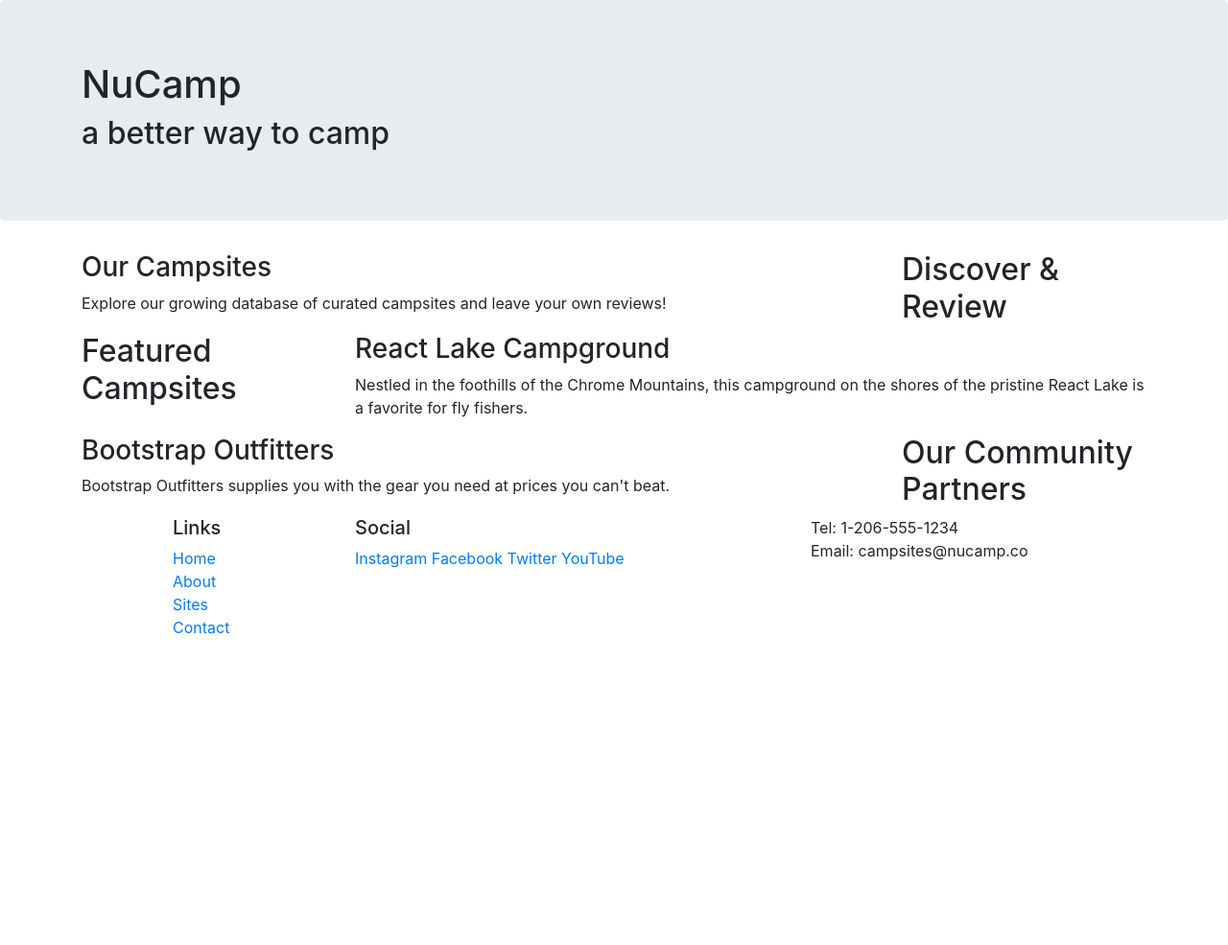
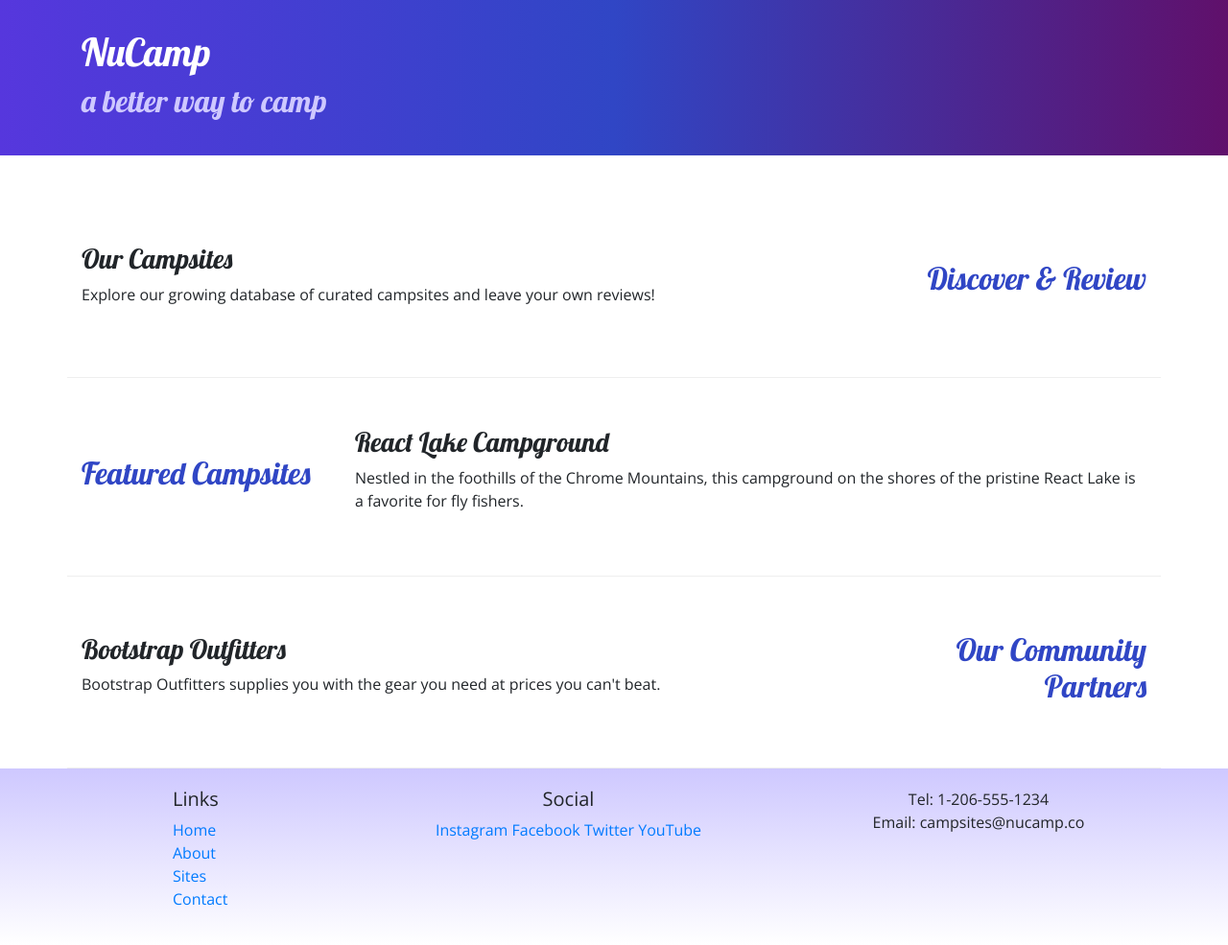
Before and after one commit to pjacob123/nucampsite, a website: page index.html in a window 1280 px wide. Shown: the whole page at 96% size. Before the commit the page ends 800 px from the top, so only its background shows below. Drawn offline with nearby package versions, Linux system fonts and the light colour scheme.

Commit message:
Adding Custom Styles

```diff
--- /dev/null
+++ b/css/styles.css
@@ -0,0 +1,32 @@
+body {
+    font-family: "Open Sans", sans-serif;
+}
+
+h1, h2, h3 {
+    font-family: "Lobster", cursive;
+}
+
+h2 {
+    color: #3046C5;
+}
+
+header h2 {
+    color: #CEC8FF;
+}
+
+footer {
+    background-image: linear-gradient(#CEC8FF, white);
+    padding: 20px 0;
+}
+
+.jumbotron {
+    padding: 30px;
+    background-image: linear-gradient(to right, #5637DD, #3046C5, #60106B);
+    color: white;
+}
+
+.row-content {
+    padding: 50px 0;
+    border-bottom: 1px ridge;
+    min-height: 200px;
+}
--- a/index.html
+++ b/index.html
@@ -9,12 +9,15 @@
     <!-- Bootstrap CSS -->
     <link rel="stylesheet" href="node_modules/bootstrap/dist/css/bootstrap.min.css" />
 
+    <!-- Additional CSS must be placed after Bootstrap CSS -->
+    <link rel="stylesheet" href="https://fonts.googleapis.com/css?family=Lobster|Open+Sans" />
+    <link rel="stylesheet" href="css/styles.css" />
     <title>NuCamp: A Better Way To Camp</title>
 </head>
 
 <body>
 
-    <header class="jumbotron">
+    <header class="jumbotron jumbotron-fluid">
         <div class="container">
             <div class="row">
                 <div class="col">
@@ -26,9 +29,9 @@
     </header>
 
     <div class="container">
-        <div class="row">
+        <div class="row row-content align-items-center">
             <div class="col-sm-4 order-sm-last col-md-3">
-                <h2>Discover & Review</h2>
+                <h2 class="text-sm-right">Discover & Review</h2>
             </div>
             <div class="col">
                 <h3>Our Campsites</h3>
@@ -36,7 +39,7 @@
             </div>
         </div>
 
-        <div class="row">
+        <div class="row row-content align-items-center">
             <div class="col-sm-4 col-md-3">
                 <h2>Featured Campsites</h2>
             </div>
@@ -47,9 +50,9 @@
             </div>
         </div>
 
-        <div class="row">
+        <div class="row row-content align-items-center">
             <div class="col-sm-4 order-sm-last col-md-3">
-                <h2>Our Community Partners</h2>
+                <h2 class="text-sm-right">Our Community Partners</h2>
             </div>
             <div class="col">
                 <h3>Bootstrap Outfitters</h3>
@@ -57,6 +60,7 @@
             </div>
         </div>
     </div>
+    <footer>
         <div class="container">
             <div class="row">
                 <div class="col-4 col-sm-2 offset-1">
@@ -68,14 +72,14 @@
                         <li><a href="#">Contact</a></li>
                     </ul>
                 </div>
-            <div class="col-6 col-sm-5">
+                <div class="col-6 col-sm-5 text-center">
                     <h5>Social</h5>
                     <a href="http://instagram.com/">Instagram</a>
                     <a href="http://facebook.com/">Facebook</a>
                     <a href="http://twitter.com/">Twitter</a>
                     <a href="http://youtube.com/">YouTube</a>
                 </div>
-            <div class="col-sm-4">
+                <div class="col-sm-4 text-center">
                     Tel: 1-206-555-1234<br />
                     Email: campsites@nucamp.co
                 </div>
```
Lines whose indentation alone changed are shown as unchanged.
